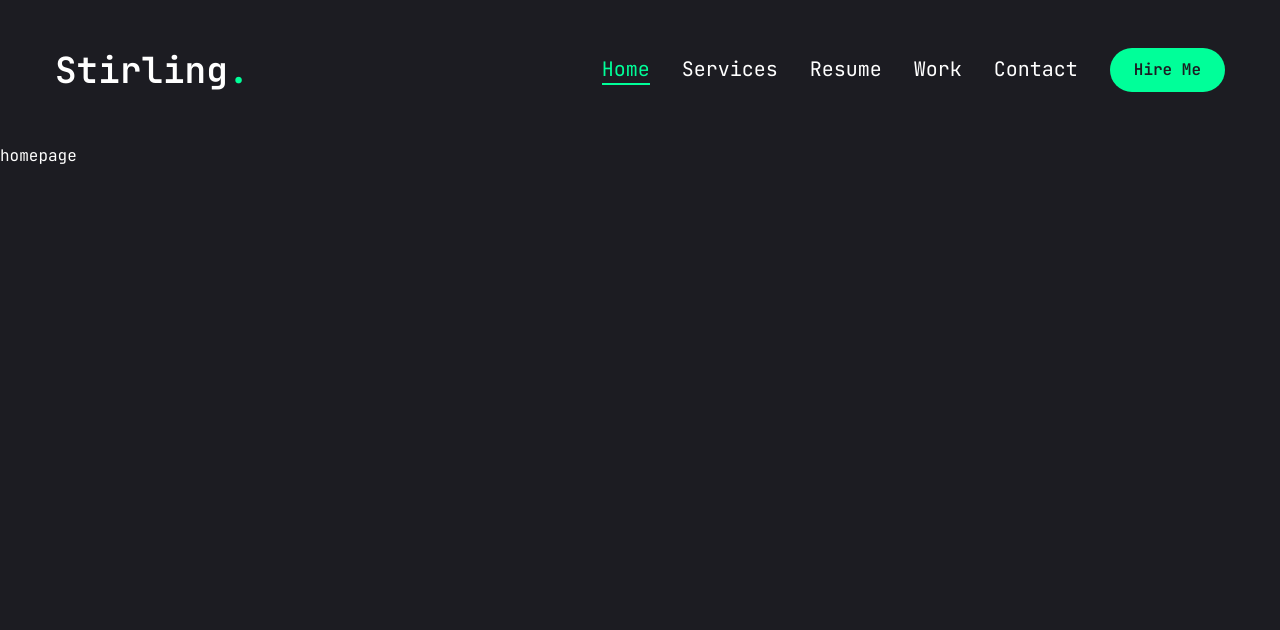
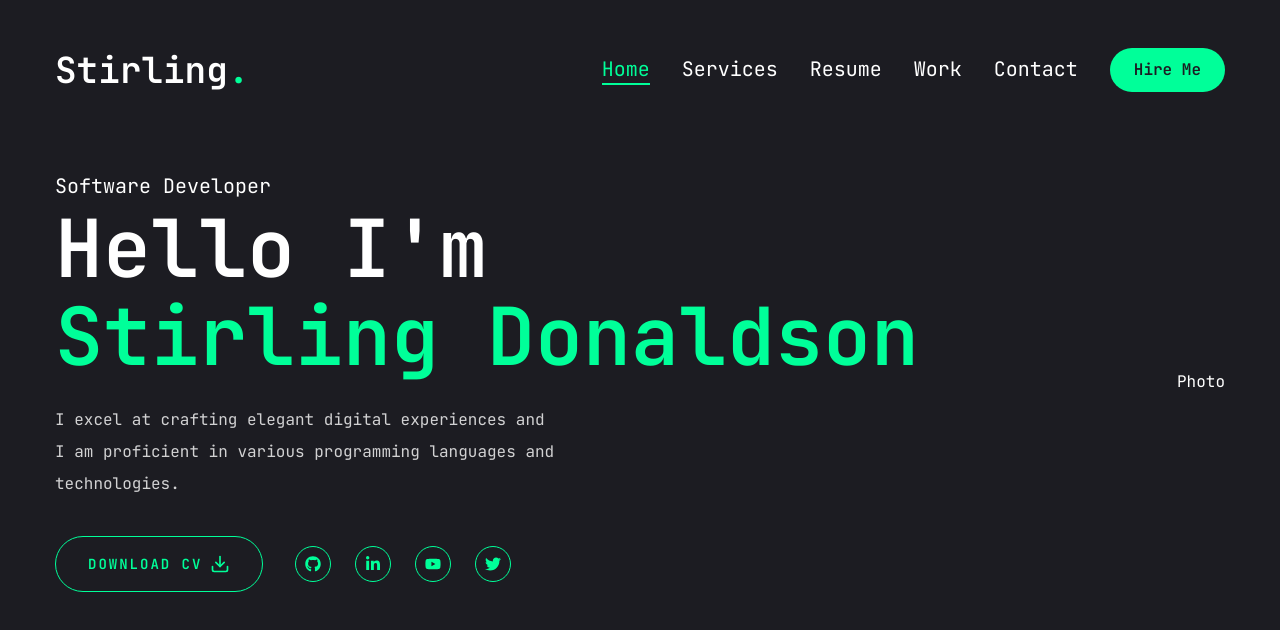
Before and after one commit to braidengrundell16/braiden-portfolio, a Next.js app: page / in a window 1280 px wide. Shown: the top 630 px of the page. Built offline with nearby package versions, Linux system fonts and the light colour scheme.

Commit message:
added home page content, and assets folder

```diff
--- a/app/globals.css
+++ b/app/globals.css
@@ -6,4 +6,13 @@
   body {
     @apply font-primary bg-primary text-white leading-loose;
   }
+  .h1 {
+    @apply text-[48px] xl:text-[80px] leading-[1.1] font-semibold;
+  }
+  .h2 {
+    @apply text-[36px] xl:text-[48px] leading-[1.1] font-semibold;
+  }
+  .h3 {
+    @apply text-[20px] xl:text-[24px] leading-[1.1] font-semibold;
+  }
 }
--- a/app/page.jsx
+++ b/app/page.jsx
@@ -1,7 +1,48 @@
-import Image from "next/image";
+import { Button } from "@/components/ui/button"
+import { FiDownload } from 'react-icons/fi'
 
-export default function Home() {
+// components
+import Social from "@/components/Social";
+import Photo from "@/components/Photo";
+
+
+const Home = () => {
   return (
-    <main>homepage</main>
-  );
+    <section className="h-full">
+      <div className="container mx-auto h-full">
+        <div className="flex flex-col xl:flex-row items-center justify-between xl:pt-8 xl:pb-24">
+          {/* text */}
+          <div className="text-center xl:text-left">
+            <span className="text-xl ">Software Developer</span>
+            <h1 className="h1 mb-6">
+              Hello I'm <br /> <span className="text-accent">Stirling Donaldson</span>
+            </h1>
+            <p className="max-w-[500px] mb-9 text-white/80">
+              I excel at crafting elegant digital experiences and I am proficient in various programming languages and technologies.
+            </p>
+            {/* button and socials*/}
+            <div className="flex flex-col xl:flex-row items-center gap-8">
+              <Button
+                variant="outline"
+                size="lg"
+                className="uppercase flex items-center gap-2"
+              >
+                <span>Download CV</span>
+                <FiDownload className="text-xl" />
+              </Button>
+              <div className="mb-8 xl:mb-0">
+                <Social containerStyles="flex gap-6" iconStyles="w-9 h-9 border border-accent rounded-full flex justify-center items-center text-accent text-base hover:bg-accent hover:text-primary hover:transition-all duration-500"/>
+              </div>
+            </div>
+          </div>
+          {/* photo */}
+          <div>
+            <Photo />
+          </div>
+        </div>
+      </div>
+    </section>
+  )
 }
+
+export default Home;
--- /dev/null
+++ b/components/Photo.jsx
@@ -0,0 +1,10 @@
+
+
+
+const Photo = () => {
+  return (
+    <div>Photo</div>
+  )
+}
+
+export default Photo
--- /dev/null
+++ b/components/Social.jsx
@@ -0,0 +1,26 @@
+import Link from 'next/link';
+
+import { FaGithub, FaLinkedinIn, FaYoutube, FaTwitter} from 'react-icons/fa'
+
+const socials = [
+    {icon: <FaGithub />, path: ''},
+    {icon: <FaLinkedinIn />, path: ''},
+    {icon: <FaYoutube />, path: ''},
+    {icon: <FaTwitter />, path: ''}
+];
+
+const Social = ({containerStyles, iconStyles}) => {
+  return (
+        <div className={containerStyles}>
+            {socials.map((item, index) => {
+                return (
+                    <Link key={index} href={item.path} className={iconStyles}>
+                        {item.icon}
+                    </Link>
+                );
+            })}
+        </div>
+    );
+};
+
+export default Social;
```
